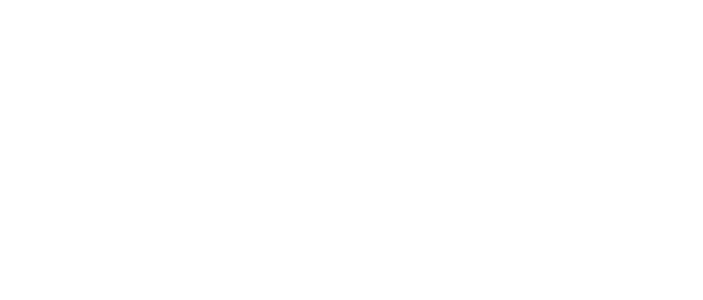
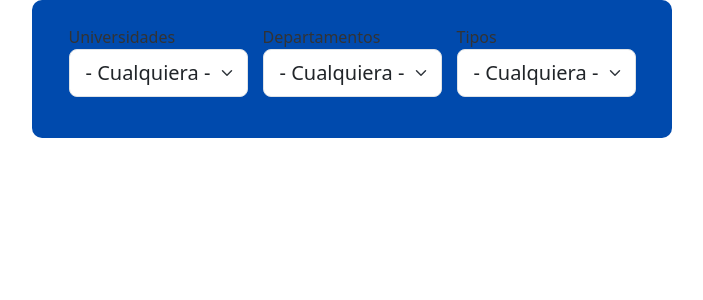
Before and after one commit to S2-net/conexionPHPMysql-main, a PHP site: page / in a window 1280 px wide. Before the commit the part shown is empty. Shown: the top 300 px of the page, without its empty margins (288-991 px from the left). Run offline with PHP 8.4, Linux system fonts and the light colour scheme.

Commit message:
busqueda

```diff
--- a/index.html
+++ b/index.html
@@ -3,23 +3,46 @@
 <head>
     <meta charset="UTF-8">
     <meta name="viewport" content="width=device-width, initial-scale=1.0">
+    <link rel="stylesheet" href="style.css">
+    <link href="https://cdn.jsdelivr.net/npm/bootstrap@5.3.3/dist/css/bootstrap.min.css" rel="stylesheet" integrity="sha384-QWTKZyjpPEjISv5WaRU9OFeRpok6YctnYmDr5pNlyT2bRjXh0JMhjY6hW+ALEwIH" crossorigin="anonymous">
     <title>Document</title>
 </head>
+
 <body>
-    <header>
-
-        <header>
 
 
+    <div class="content">
+
+        <div class="tipo">
+            <label for="universidades">Universidades</label>
+            <select name="universidades" class="form-select form-select-lg mb-3" aria-label="Large select example">
+                <option selected>- Cualquiera -</option>
+                <option value="1">Cenur</option>
+                <option value="2">Udelar</option>
+              </select>
+        </div>
+
+          <div class="tipo">
+            <label for="departamentos">Departamentos</label>
+            <select name="departamentos" class="form-select form-select-lg mb-3" aria-label="Large select example">
+                <option selected>- Cualquiera -</option>
+                <option value="1">Paysandú</option>
+              </select>
+          </div>
+
+          <div class="tipo">
+            <label for="tipos">Tipos</label>
+            <select name="tipos" class="form-select form-select-lg mb-3" aria-label="Large select example">
+                <option selected>- Cualquiera -</option>
+                <option value="1">Mixtas</option>
+                <option value="2">Masculinas</option>
+                <option value="3">Femeninas</option>
+              </select>
+          </div>
 
 
+    </div>
 
-
-    </header>
-
-
-
-
-
+    <script src="https://cdn.jsdelivr.net/npm/bootstrap@5.3.3/dist/js/bootstrap.bundle.min.js" integrity="sha384-YvpcrYf0tY3lHB60NNkmXc5s9fDVZLESaAA55NDzOxhy9GkcIdslK1eN7N6jIeHz" crossorigin="anonymous"></script>
 </body>
 </html>
--- a/style.css
+++ b/style.css
@@ -25,3 +25,14 @@ form{
 form > label{
     color: aliceblue;
 }
+
+.content{
+    background-color: #004aad;
+    padding: 25px;
+    display: flex;
+    flex-wrap: nowrap;
+    gap: 15px;
+    margin-inline: 25%;
+    justify-content: center;
+    border-radius: 10px;
+}
```
